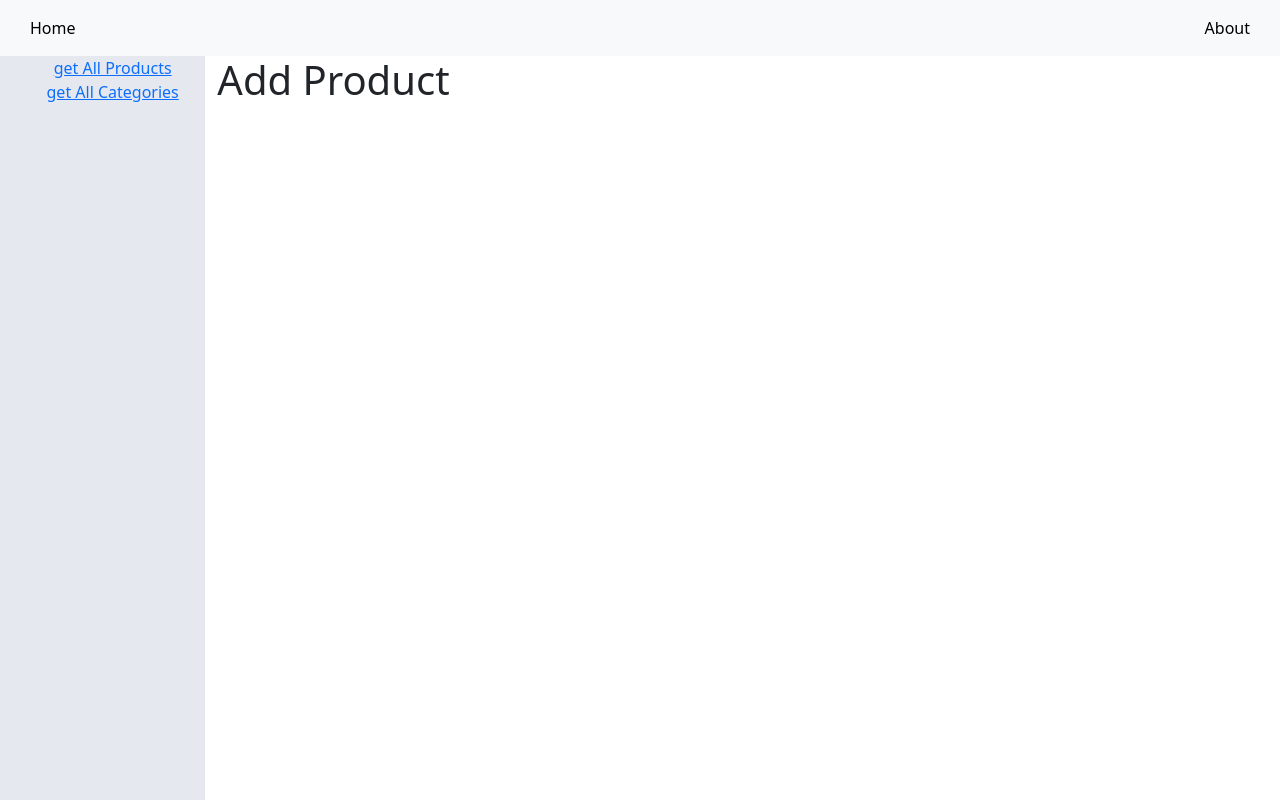
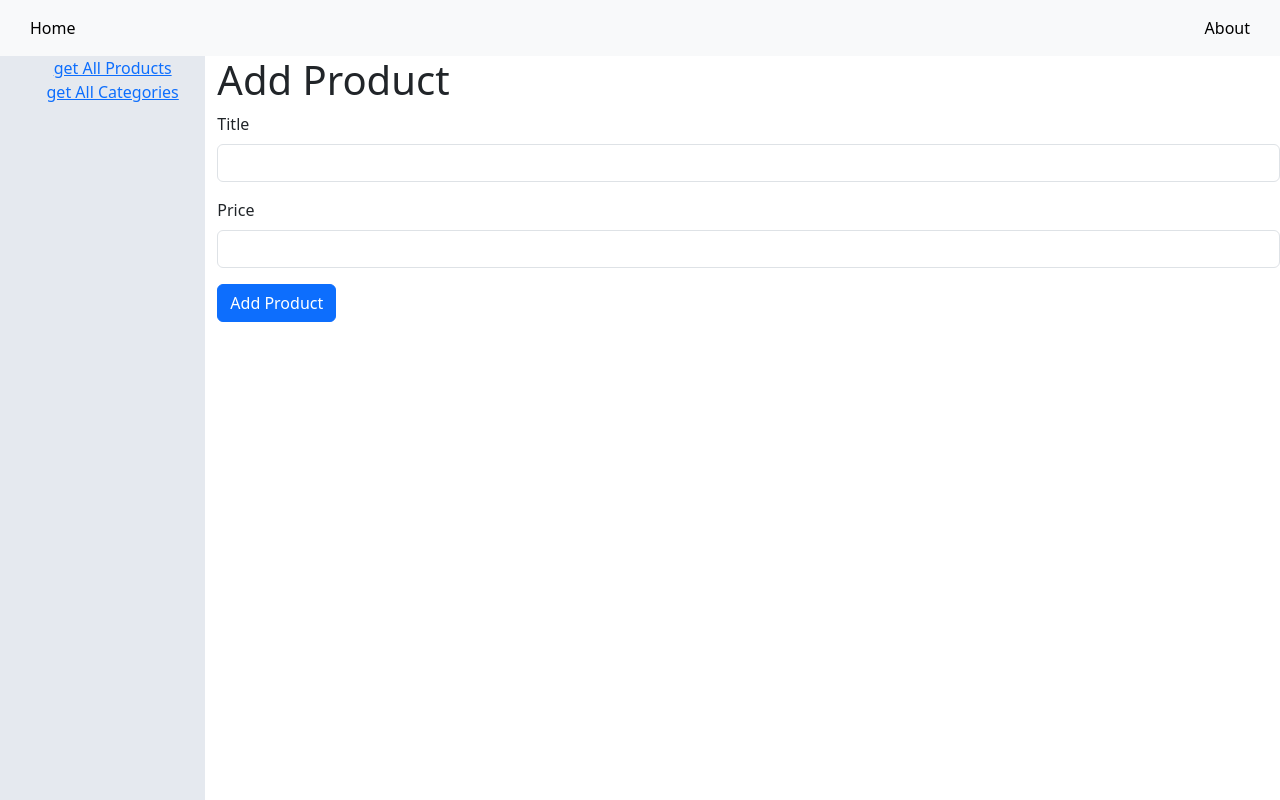
Before and after one commit to hayetmnasrighabri/CRUDAPI, a React (Create React App) app: page /Products/Add in a window 1280 px wide. Shown: the top 800 px of the page. Built offline with nearby package versions, Linux system fonts and the light colour scheme.

Commit message:
add Product

```diff
--- a/src/App.js
+++ b/src/App.js
@@ -17,9 +17,9 @@ function App() {
         </div>
         <div className='col-10'>
           <Routes>
-            <Route path='/Home' element={<Home/>} />
+            <Route path='/' element={<Home/>} />
             <Route path='Products' element={<Products/>}/>
-            <Route path='Products/Add' element={<AddProduct/>} />
+            <Route path='Products/Add' element={<AddProduct/>}/>
             <Route path='product/:productId' element={<ProductsDetails/>}/>
           </Routes>
         </div>
--- a/src/pages/AddProduct.js
+++ b/src/pages/AddProduct.js
@@ -1,11 +1,62 @@
-import React from 'react'
+import React, { useState } from 'react';
 
 function AddProduct() {
+  const [title, setTitle] = useState('');
+  const [price, setPrice] = useState(0);
+  const [products, setProducts]=useState([])
+  const handleSubmit = (e) => {
+    e.preventDefault();
+
+    fetch(`https://fakestoreapi.com/products`, {
+      method: 'POST',
+      body: JSON.stringify({
+        title,
+        price: parseFloat(price),
+      }),
+      headers: {
+        'Content-Type': 'application/json',
+      },
+    })
+      .then((res) => res.json())
+      .then((data) => console.log(data))
+     setProducts([...products, title, price])
+     setTitle('')
+     setPrice(0)
+  };
+
   return (
     <div>
       <h1>Add Product</h1>
+      <form onSubmit={handleSubmit}>
+        <div className="mb-3">
+          <label htmlFor="productTitle" className="form-label">
+            Title
+          </label>
+          <input
+            type="text"
+            className="form-control"
+            id="productTitle"
+            value={title}
+            onChange={(e) => setTitle(e.target.value)}
+          />
+        </div>
+        <div className="mb-3">
+          <label htmlFor="productPrice" className="form-label">
+            Price
+          </label>
+          <input
+            type="number"
+            className="form-control"
+            id="productPrice"
+            onChange={(e) => setPrice(parseFloat(e.target.value))}
+          />
+        </div>
+        <button type="submit" className="btn btn-primary">
+          Add Product
+        </button>
+      </form>
     </div>
-  )
+  );
 }
 
-export default AddProduct
+export default AddProduct;
--- a/src/pages/Products.js
+++ b/src/pages/Products.js
@@ -2,6 +2,7 @@ import React, { useEffect, useState } from 'react';
 import './Product.css'
 import { Link } from 'react-router-dom';
 import Swal from 'sweetalert2'
+import AddProduct from './AddProduct';
 function Products() {
   const [products, setProducts] = useState([]);
 
@@ -35,7 +36,7 @@ function Products() {
   return (
     <div>
       <h1>Products</h1>
-      <Link to={'Products/Add'} className='btn btn-success'>
+      <Link to="/Products/Add" className='btn btn-success'>
         Add Product
       </Link>
       <hr />
@@ -62,7 +63,7 @@ function Products() {
               <td>{product.rating?.rate}</td>
               <td className='btn btn-td'>
                 <button className='btn btn-danger btn-sm' onClick={()=>handleDelete(product.id)}>Delete</button>
-                <Link mclassName='btn btn-info btn-sm' to={`/product/${product.id}`} >View</Link>
+                <Link className='btn btn-info btn-sm' to={`/product/${product.id}`} >View</Link>
                 <button className='btn btn-primary btn-sm'>Edit</button>
               </td>
             </tr>
```
